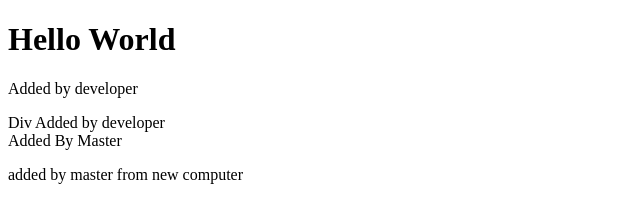
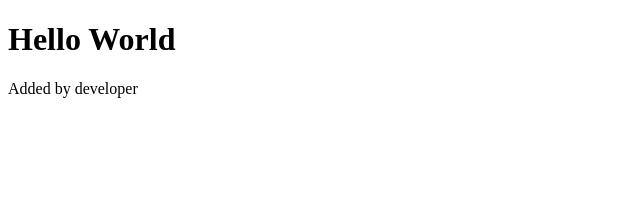
Before and after one commit to nishad-bdg/test-project, a plain HTML site: page index.html in a window 1280 px wide. Shown: the whole page, without its empty margins (0-640 px from the left). Drawn offline with Linux system fonts and the light colour scheme.

Commit message:
lines removed

```diff
--- a/index.html
+++ b/index.html
@@ -9,11 +9,6 @@
     <h1>Hello World</h1>
     <p>Added by developer</p>
 
-    <div>Div Added by developer</div>
-    <div>Added By Master</div>
-    <div>
-        <p>added by master from new computer</p>
-    </div>
 </body>
 
 </html>
```
